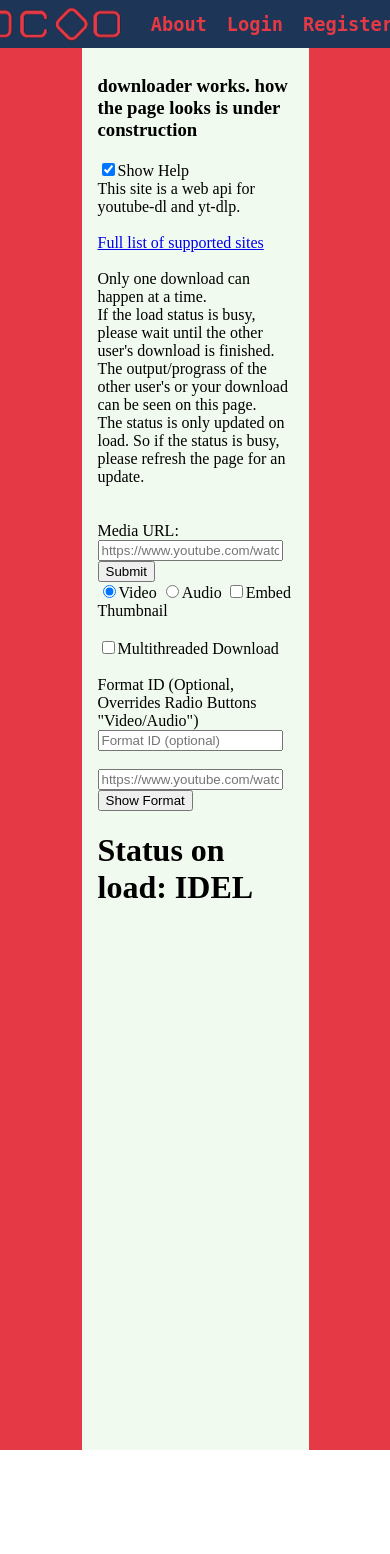
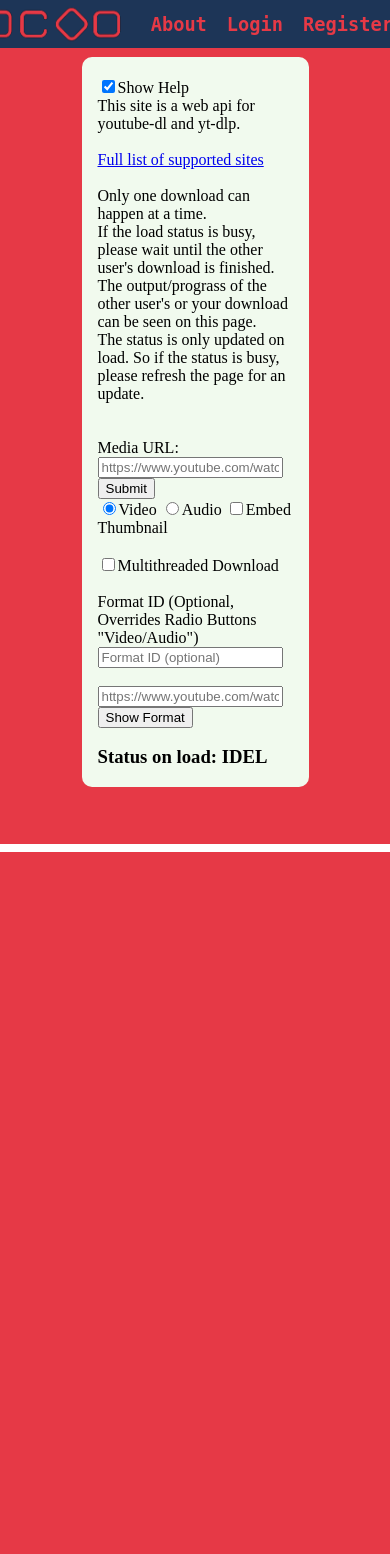
Before and after one commit to natheraf/myWebsite, a PHP site: page /pages/ytDownloadPage.html in a window 390 px wide. Shown: the top 1554 px of the page. After the commit the page ends 852 px from the top, so only its background shows below. Run offline with PHP 8.4, Linux system fonts and the light colour scheme.

Commit message:
added responsive design for ytdownloadpg

```diff
--- a/pages/ytDownloadPage.html
+++ b/pages/ytDownloadPage.html
@@ -26,7 +26,6 @@
             <div id="panel">
                 <h2 id="warning"></h2>
                 <div id="download_form">
-                    <h3>downloader works. how the page looks is under construction</h3>
                     <form action="../scripts/ytCmdDownload.php" method="post" onsubmit="">
                         <label for="showHelp"><input id="showHelp" type="checkbox" onchange="toggleShowHelp()" checked>Show Help</label>
                         <div id="helpDiv">
@@ -74,7 +73,7 @@
                     </form>
                     <div id="format_out"></div>
                 </div>
-                <h1 id="status"></h1>
+                <h3 id="status"></h3>
                 <p id="output"></p>
             </div>
         </main>
--- a/scripts/ytUpdateDownloadStatus_ajax_solution.js
+++ b/scripts/ytUpdateDownloadStatus_ajax_solution.js
@@ -13,6 +13,8 @@ function download_start() {
     hideDownloadForm();
     document.getElementById("status").innerHTML = "Status on load: DOWNLOADING";
     document.getElementById("output").style.overflowY = "scroll";
+    document.getElementById("output").style.visibility = "visible";
+    document.getElementById("output").style.minHeight = "60vh";
 }
 
 function ajax_download_info() {
--- a/styles/ytDownloadPage.css
+++ b/styles/ytDownloadPage.css
@@ -4,6 +4,10 @@
 
 .nav-link {
     color: #E63946;
+}
+
+body {
+    overflow-y: hidden;
 }
 
 main {
@@ -13,13 +17,18 @@ main {
     flex-direction: column;
     align-items: center;
     justify-content: center;
+    height: 100vh;
 }
 
 #panel {
     background-color: #F1FAEE;
-    height: fit-content;
     width: 50%;
-    padding: 55px 1em 0px 1em;
+    padding: 0px 1em 0px 1em;
+    border-radius: 10px;
+    overflow-y: hidden;
+    max-height: 80%;
+    min-height: fit-content;
+    height: min-content;
 }
 
 #multithreadedArgs {
@@ -37,21 +46,14 @@ main {
     height: 0px;
 }
 
-#cancel_form {
-    visibility: hidden;
-    height: 0px;
-}
-
-/* #download_form { #change1
-    visibility: hidden;
-    height: 0px;
-} */
-
 #warning {
     color: red;
 }
 
 #output {
-    height: 60vh;
+    visibility: hidden;
+    height: 0px;
     font-family: Consolas;
+    background-color: black;
+    color: #F1FAEE;
 }
```
